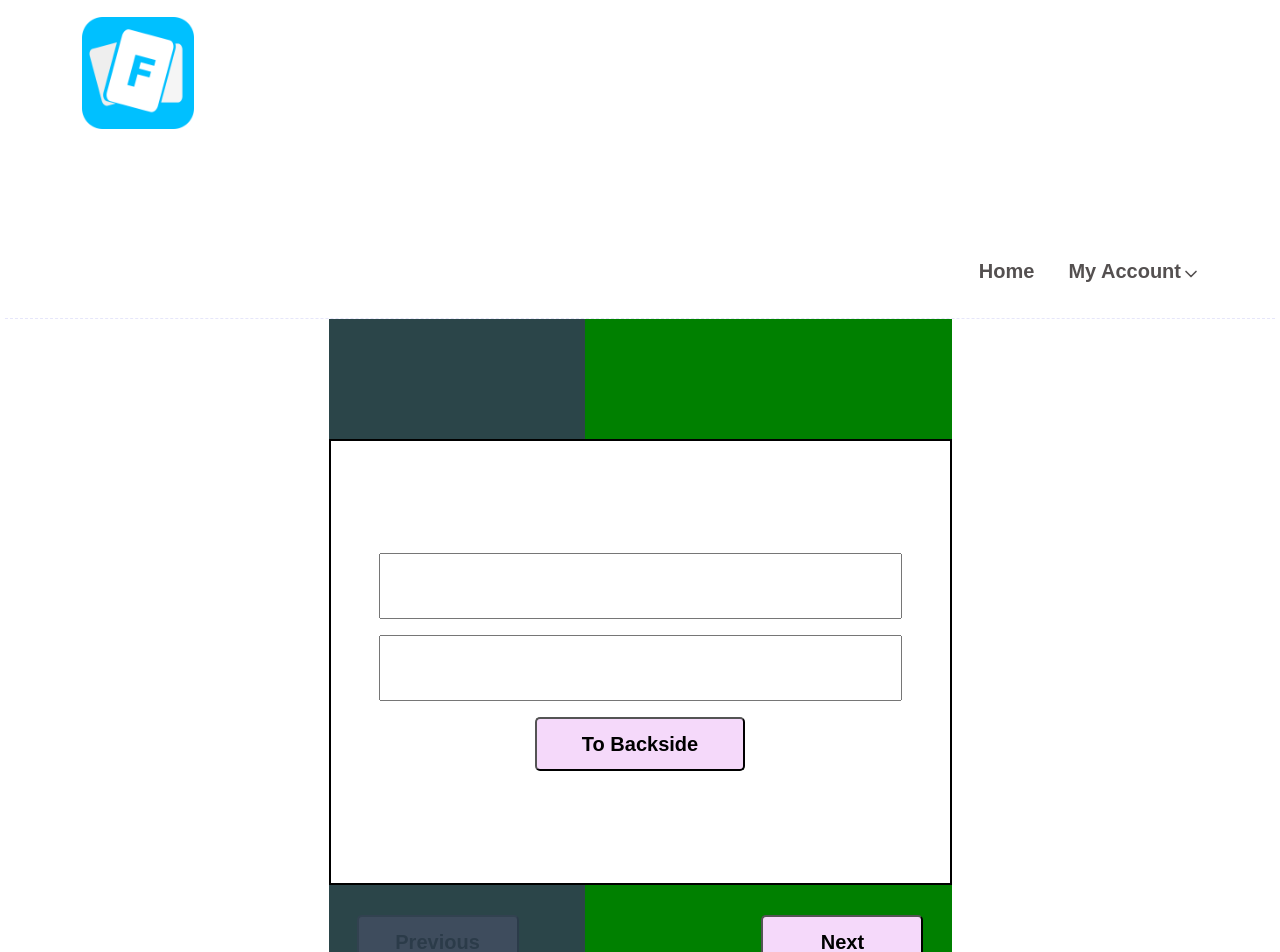
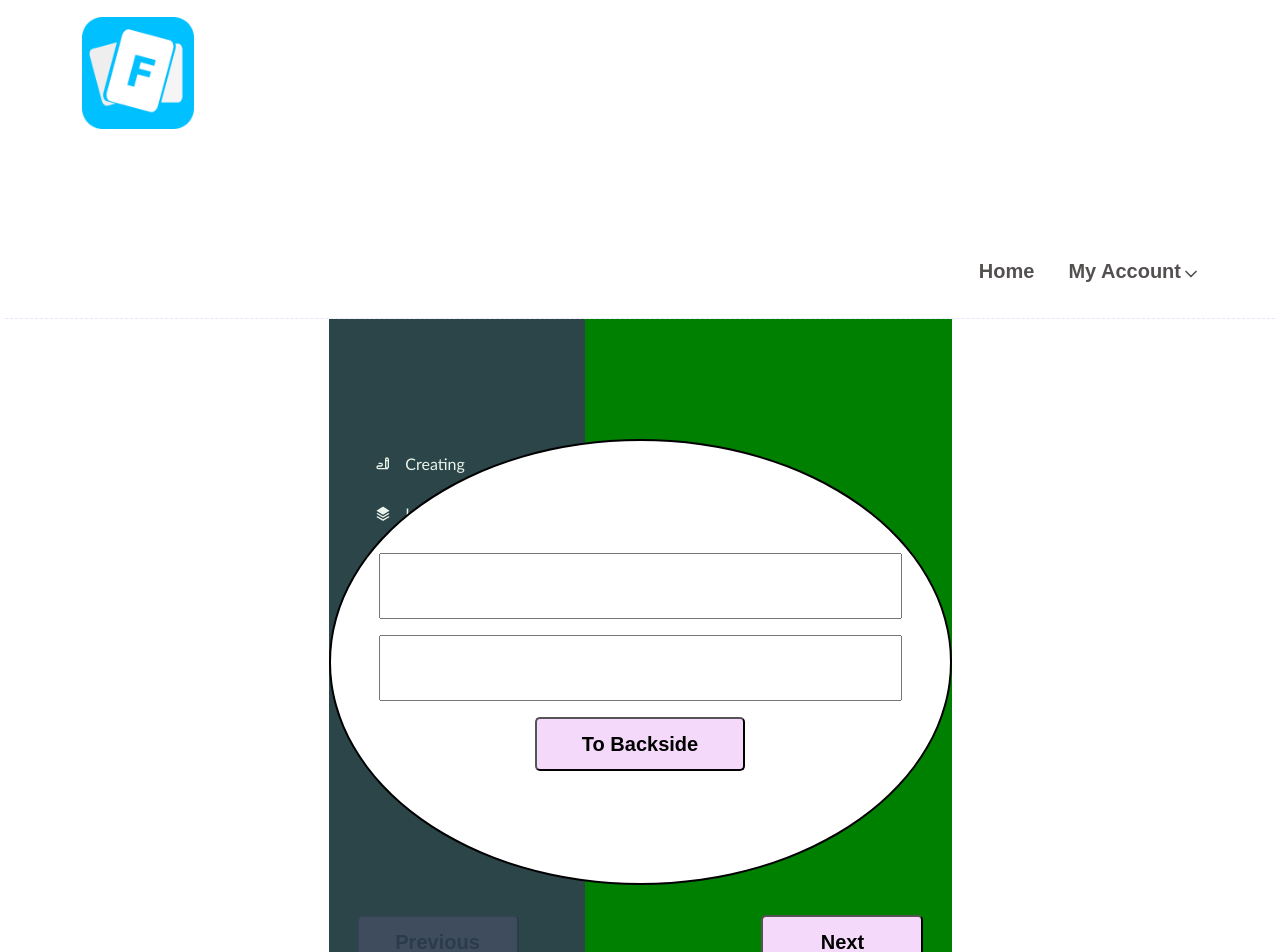
Before and after one commit to JoBeck1/Final-Project-JAM, a React (Create React App) app in the folder frontend/: page /flashcardcreateNL in a window 1280 px wide. Shown: the top 952 px of the page. Built offline with nearby package versions, Linux system fonts and the light colour scheme.

Commit message:
homestyling

```diff
--- a/frontend/src/components/Flashcard.jsx
+++ b/frontend/src/components/Flashcard.jsx
@@ -97,14 +97,14 @@ const Flashcard = styled.div`
   display: flex;
   flex-direction: column;
   justify-content: space-around;
-  fontSize: 25px;
+  font-Size: 25px;
   background-color:white;
   color: green;
   margin: auto;
-  lineheight: center;
-  borderradius: 50%;
+  line-height: center;
+  border-radius: 50%;
   border: 2px solid black;
-  textalign: center;
+  text-align: center;
   padding: 7rem 3rem;
 `;
 const FlashcardInput1 = styled.p`
--- a/frontend/src/components/Main.jsx
+++ b/frontend/src/components/Main.jsx
@@ -37,14 +37,18 @@ function Main() {
 
         <h3>For Beginners:</h3>
         <p>
-            Feel free to <Button variant="primary" size="sm">start</Button> right away! No registration needed!
+            Feel free to <Button
+            link href="/flashcardcreateNL"
+            variant="primary" size="sm">start</Button> right away! No registration needed!
         </p>
 
         <hr />
 
         <h3>For advanced Users:</h3>
         <p>
-            Enjoy every merit of the JAM-Project by <Button variant="info" size="sm"> registering</Button> on this website!
+            Enjoy every merit of the JAM-Project by <Button
+            link href="/signup"
+            variant="info" size="sm"> registering</Button> on this website!
 
         </p>
 
@@ -52,7 +56,9 @@ function Main() {
 
         <h3>Already registered?</h3>
         <p>
-            AWESOME! Just <Button variant="success" size="sm">log in</Button> here and check how much you have learned already!
+            AWESOME! Just <Button
+            link href="/login"
+            variant="success" size="sm">log in</Button> here and check how much you have learned already!
         </p></Col>
 
         <Col md={3}>
```
